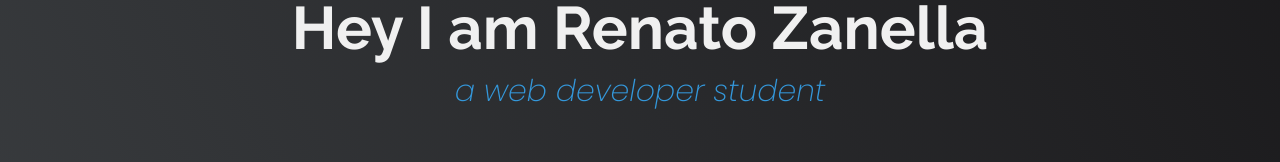
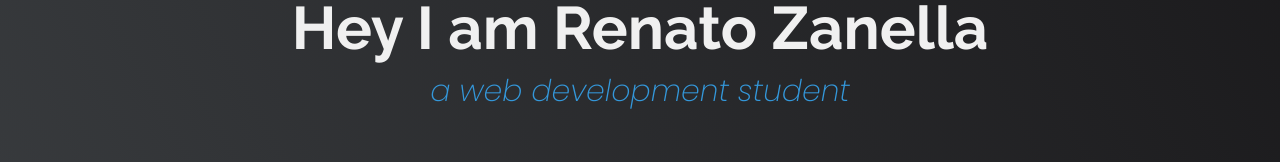
Before and after one commit to renatozr/renatozr.github.io, a plain HTML site: page index.html in a window 1280 px wide. Shown: the part 351-513 px from the top of the page. Drawn offline with Linux system fonts and the light colour scheme.

Commit message:
ajustes index.html

```diff
--- a/index.html
+++ b/index.html
@@ -34,7 +34,7 @@
 
   <section id="welcome-section" class="welcome-section">
     <h1>Hey I am Renato Zanella</h1>
-    <p>a web developer student</p>
+    <p>a web development student</p>
   </section>
 
 
```
